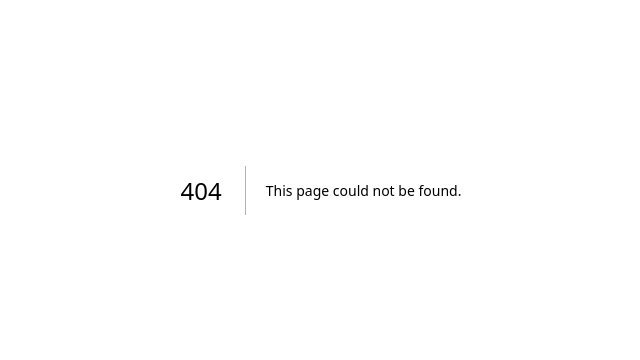
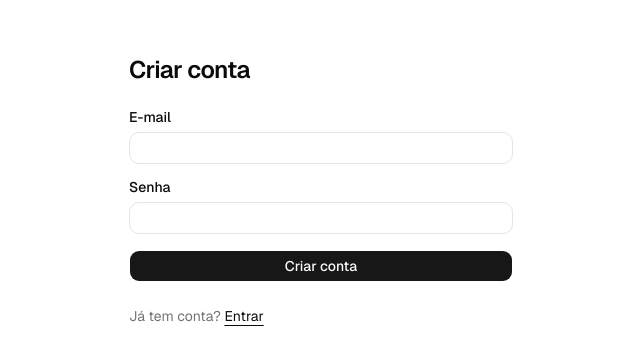
Before and after one commit to Discipulu/discipulu, a Next.js app: page /signup in a window 1280 px wide. Before the commit this address had no page. Shown: the part 210-570 px from the top of the page, without its empty margins (319-959 px from the left). Built offline with nearby package versions, Linux system fonts and the light colour scheme.

Commit message:
feat(auth): add email sign-up, sign-in, sign-out and protected /app
Forms use server actions and work without JavaScript. Sign-up sends a confirmation link handled by /auth/callback.

```diff
--- /dev/null
+++ b/src/app/(auth)/layout.tsx
@@ -0,0 +1,7 @@
+export default function AuthLayout({ children }: { children: React.ReactNode }) {
+  return (
+    <main className="flex flex-1 items-center justify-center p-8">
+      <div className="grid w-full max-w-sm gap-6">{children}</div>
+    </main>
+  );
+}
--- /dev/null
+++ b/src/app/(auth)/login/page.tsx
@@ -0,0 +1,29 @@
+import type { Metadata } from "next";
+import Link from "next/link";
+
+import { signIn } from "@/features/auth/actions";
+import { AuthForm } from "@/features/auth/auth-form";
+
+export const metadata: Metadata = { title: "Entrar · Discipulu" };
+
+export default async function LoginPage({ searchParams }: PageProps<"/login">) {
+  const { error } = await searchParams;
+
+  return (
+    <>
+      <h1 className="text-2xl font-semibold tracking-tight">Entrar</h1>
+      {error === "link" && (
+        <p role="alert" className="text-sm text-destructive">
+          O link de confirmação é inválido ou expirou. Entre ou crie a conta de novo.
+        </p>
+      )}
+      <AuthForm action={signIn} submitLabel="Entrar" passwordAutoComplete="current-password" />
+      <p className="text-sm text-muted-foreground">
+        Ainda não tem conta?{" "}
+        <Link href="/signup" className="text-foreground underline underline-offset-4">
+          Criar conta
+        </Link>
+      </p>
+    </>
+  );
+}
--- /dev/null
+++ b/src/app/(auth)/signup/page.tsx
@@ -0,0 +1,22 @@
+import type { Metadata } from "next";
+import Link from "next/link";
+
+import { signUp } from "@/features/auth/actions";
+import { AuthForm } from "@/features/auth/auth-form";
+
+export const metadata: Metadata = { title: "Criar conta · Discipulu" };
+
+export default function SignupPage() {
+  return (
+    <>
+      <h1 className="text-2xl font-semibold tracking-tight">Criar conta</h1>
+      <AuthForm action={signUp} submitLabel="Criar conta" passwordAutoComplete="new-password" />
+      <p className="text-sm text-muted-foreground">
+        Já tem conta?{" "}
+        <Link href="/login" className="text-foreground underline underline-offset-4">
+          Entrar
+        </Link>
+      </p>
+    </>
+  );
+}
--- /dev/null
+++ b/src/app/app/page.tsx
@@ -0,0 +1,30 @@
+import type { Metadata } from "next";
+import { redirect } from "next/navigation";
+
+import { Button } from "@/components/ui/button";
+import { signOut } from "@/features/auth/actions";
+import { createClient } from "@/lib/supabase/server";
+
+export const metadata: Metadata = { title: "Painel · Discipulu" };
+
+export default async function AppHomePage() {
+  const supabase = await createClient();
+  const { data } = await supabase.auth.getClaims();
+  if (!data?.claims) {
+    redirect("/login");
+  }
+
+  return (
+    <main className="flex flex-1 flex-col items-center justify-center gap-4 p-8">
+      <h1 className="text-2xl font-semibold tracking-tight">Painel</h1>
+      <p className="text-muted-foreground">
+        Conectado como <span className="text-foreground">{data.claims.email}</span>
+      </p>
+      <form action={signOut}>
+        <Button type="submit" variant="outline">
+          Sair
+        </Button>
+      </form>
+    </main>
+  );
+}
--- /dev/null
+++ b/src/app/auth/callback/route.ts
@@ -0,0 +1,22 @@
+import { NextResponse, type NextRequest } from "next/server";
+
+import { createClient } from "@/lib/supabase/server";
+
+export async function GET(request: NextRequest) {
+  const code = request.nextUrl.searchParams.get("code");
+  const target = request.nextUrl.clone();
+  target.search = "";
+
+  if (code) {
+    const supabase = await createClient();
+    const { error } = await supabase.auth.exchangeCodeForSession(code);
+    if (!error) {
+      target.pathname = "/app";
+      return NextResponse.redirect(target);
+    }
+  }
+
+  target.pathname = "/login";
+  target.searchParams.set("error", "link");
+  return NextResponse.redirect(target);
+}
--- a/src/app/page.tsx
+++ b/src/app/page.tsx
@@ -1,8 +1,13 @@
+import Link from "next/link";
+
 export default function Home() {
   return (
     <main className="flex flex-1 flex-col items-center justify-center gap-2 p-8">
       <h1 className="text-3xl font-semibold tracking-tight">Discipulu</h1>
       <p className="text-muted-foreground">Gestão de Escola Bíblica Dominical.</p>
+      <Link href="/login" className="mt-4 text-sm underline underline-offset-4">
+        Entrar
+      </Link>
     </main>
   );
 }
--- /dev/null
+++ b/src/features/auth/actions.ts
@@ -0,0 +1,79 @@
+"use server";
+
+import { headers } from "next/headers";
+import { redirect } from "next/navigation";
+
+import { createClient } from "@/lib/supabase/server";
+
+export type AuthFormState = {
+  error?: string;
+  message?: string;
+};
+
+const MIN_PASSWORD_LENGTH = 8;
+
+const ERROR_MESSAGES: Record<string, string> = {
+  invalid_credentials: "E-mail ou senha incorretos.",
+  email_not_confirmed: "Confirme seu e-mail antes de entrar.",
+  weak_password: `A senha precisa ter pelo menos ${MIN_PASSWORD_LENGTH} caracteres.`,
+  over_email_send_rate_limit: "Muitas tentativas. Aguarde alguns minutos e tente de novo.",
+  over_request_rate_limit: "Muitas tentativas. Aguarde alguns minutos e tente de novo.",
+};
+
+function readCredentials(formData: FormData) {
+  const email = String(formData.get("email") ?? "").trim();
+  const password = String(formData.get("password") ?? "");
+  return { email, password };
+}
+
+function toMessage(code: string | undefined) {
+  return (code && ERROR_MESSAGES[code]) || "Não foi possível concluir. Tente de novo.";
+}
+
+export async function signIn(_prev: AuthFormState, formData: FormData): Promise<AuthFormState> {
+  const { email, password } = readCredentials(formData);
+  if (!email || !password) {
+    return { error: "Informe e-mail e senha." };
+  }
+
+  const supabase = await createClient();
+  const { error } = await supabase.auth.signInWithPassword({ email, password });
+  if (error) {
+    return { error: toMessage(error.code) };
+  }
+
+  redirect("/app");
+}
+
+export async function signUp(_prev: AuthFormState, formData: FormData): Promise<AuthFormState> {
+  const { email, password } = readCredentials(formData);
+  if (!email || !password) {
+    return { error: "Informe e-mail e senha." };
+  }
+  if (password.length < MIN_PASSWORD_LENGTH) {
+    return { error: ERROR_MESSAGES.weak_password };
+  }
+
+  const origin = (await headers()).get("origin");
+  const supabase = await createClient();
+  const { data, error } = await supabase.auth.signUp({
+    email,
+    password,
+    options: { emailRedirectTo: origin ? `${origin}/auth/callback` : undefined },
+  });
+  if (error) {
+    return { error: toMessage(error.code) };
+  }
+
+  if (data.session) {
+    redirect("/app");
+  }
+
+  return { message: "Enviamos um link de confirmação para o seu e-mail." };
+}
+
+export async function signOut() {
+  const supabase = await createClient();
+  await supabase.auth.signOut();
+  redirect("/login");
+}
--- /dev/null
+++ b/src/features/auth/auth-form.tsx
@@ -0,0 +1,51 @@
+"use client";
+
+import { useActionState } from "react";
+
+import { Button } from "@/components/ui/button";
+import { Input } from "@/components/ui/input";
+import { Label } from "@/components/ui/label";
+
+import type { AuthFormState } from "./actions";
+
+type AuthFormProps = {
+  action: (prev: AuthFormState, formData: FormData) => Promise<AuthFormState>;
+  submitLabel: string;
+  passwordAutoComplete: "current-password" | "new-password";
+};
+
+export function AuthForm({ action, submitLabel, passwordAutoComplete }: AuthFormProps) {
+  const [state, formAction, pending] = useActionState(action, {});
+
+  return (
+    <form action={formAction} className="grid gap-4">
+      <div className="grid gap-2">
+        <Label htmlFor="email">E-mail</Label>
+        <Input id="email" name="email" type="email" autoComplete="email" required />
+      </div>
+      <div className="grid gap-2">
+        <Label htmlFor="password">Senha</Label>
+        <Input
+          id="password"
+          name="password"
+          type="password"
+          autoComplete={passwordAutoComplete}
+          required
+        />
+      </div>
+      {state.error && (
+        <p role="alert" className="text-sm text-destructive">
+          {state.error}
+        </p>
+      )}
+      {state.message && (
+        <p role="status" className="text-sm text-muted-foreground">
+          {state.message}
+        </p>
+      )}
+      <Button type="submit" disabled={pending}>
+        {pending ? "Aguarde…" : submitLabel}
+      </Button>
+    </form>
+  );
+}
```
